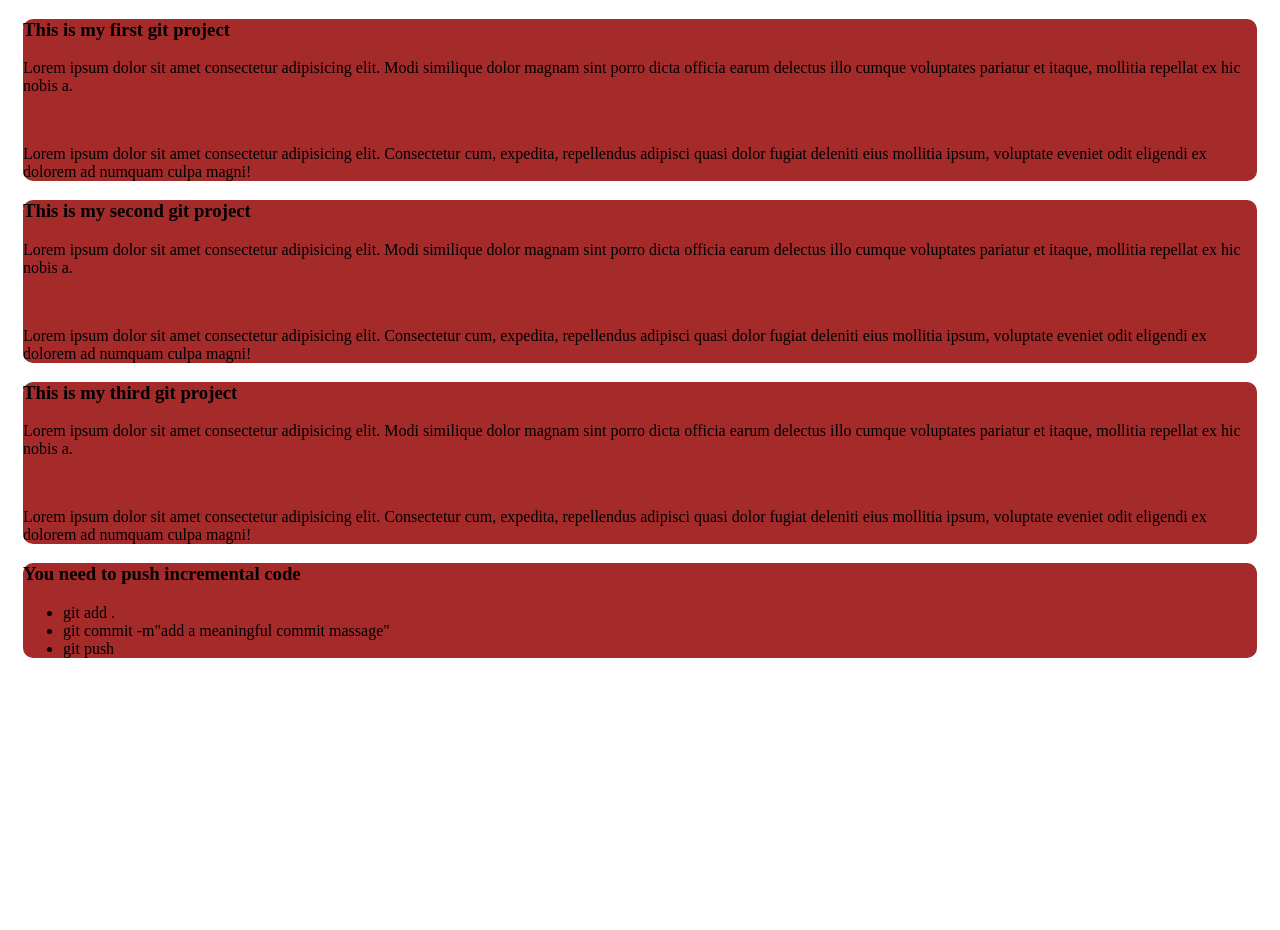
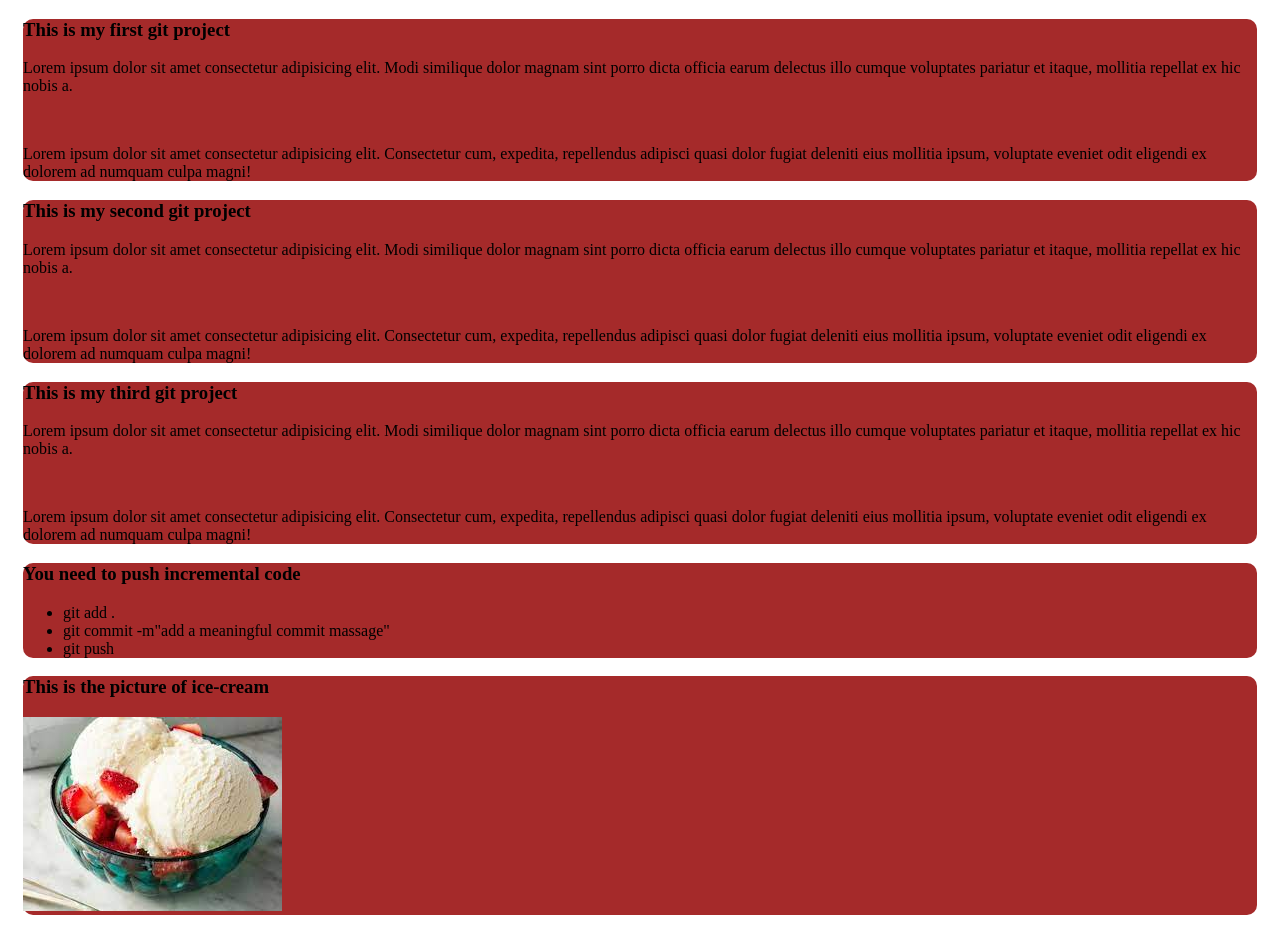
Before and after one commit to zakiasuma96/my-second-project-repo, a plain HTML site: page index.html in a window 1280 px wide. Before the commit the page ends 800 px from the top, so only its background shows below. Drawn offline with Linux system fonts and the light colour scheme.

Commit message:
add the picture

```diff
--- a/index.html
+++ b/index.html
@@ -39,6 +39,11 @@
     </ul>
   </div>
 
+  <div>
+    <h3>This is the picture of ice-cream</h3>
+    <img src="images/ice.jfif" alt="ice-cream">
+  </div>
+
 
 </body>
 </html>
```
Also changed, not shown: images/ice.jfif (added).
